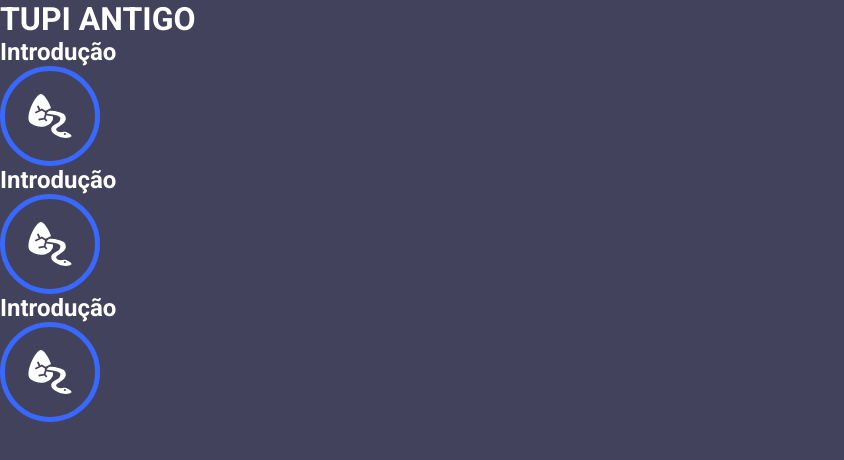
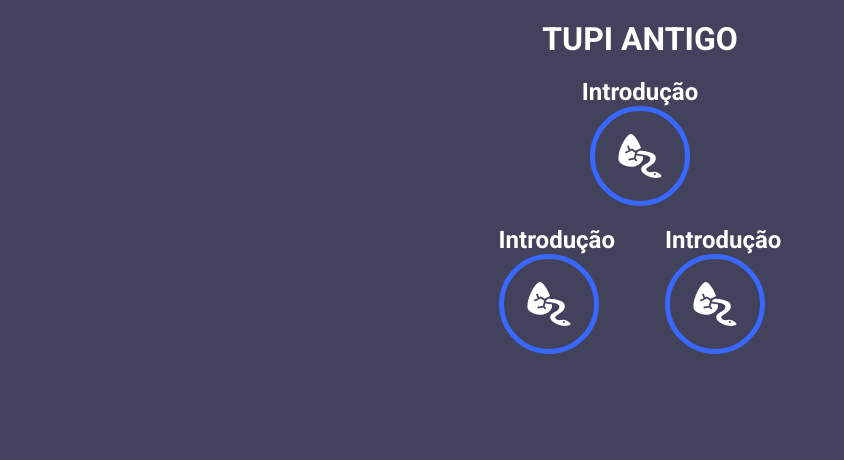
Before and after one commit to miqueiasbelfort/Nativa, a React (Vite) app: page /tupi_antigo in a window 1280 px wide. Shown: the top 460 px of the page, without its empty margins (0-844 px from the left). Built offline with nearby package versions, Linux system fonts and the light colour scheme.

Commit message:
components styles

```diff
--- a/src/components/Introduction/Introduction.module.css
+++ b/src/components/Introduction/Introduction.module.css
@@ -6,18 +6,6 @@
     align-items: center;
     gap: 20px;
     margin-top: 20px;
-}
-.simple_container{
-    display: flex;
-    flex-direction: column;
-    align-items: center;
-    margin-bottom: 20px;
-}
-.duo_container{
-    display: flex;
-    align-items: center;
-    justify-self: center;
-    gap: 50px;
 }
 .cards {
     width: 40%;
--- a/src/components/TrasformText/TrasformText.module.css
+++ b/src/components/TrasformText/TrasformText.module.css
@@ -36,3 +36,12 @@
     background-color: #15144b;
     box-shadow: none;
 }
+
+@media screen and (max-width: 768px){
+    .text_form_container {
+        padding: 0 10px;
+    }
+    .btn_options {
+        margin: 10px;
+    }
+}
--- a/src/index.css
+++ b/src/index.css
@@ -30,9 +30,6 @@ input, button {
 .btn:hover {
     background-color: #0f40e3;
 }
-
-/*PAGES*/
-
 
 /*LOGIC*/
 .clicked {
--- /dev/null
+++ b/src/pages/tupi_antigo/Tupi_antigo.module.css
@@ -0,0 +1,21 @@
+.container {
+    width: 100%;
+    text-align: center;
+    display: flex;
+    flex-direction: column;
+    align-items: center;
+    gap: 20px;
+    margin-top: 20px;
+}
+.simple_container{
+    display: flex;
+    flex-direction: column;
+    align-items: center;
+    margin-bottom: 20px;
+}
+.duo_container{
+    display: flex;
+    align-items: center;
+    justify-self: center;
+    gap: 50px;
+}
--- a/src/pages/tupi_antigo/index.jsx
+++ b/src/pages/tupi_antigo/index.jsx
@@ -1,24 +1,24 @@
-import {Link} from 'react-router-dom'
+import styles from "./Tupi_antigo.module.css"
 import {GiSnakeEgg} from "react-icons/gi"
 
 import Circle from '../../components/Circle'
 
 const Tupi_antigo = () => {
   return (
-    <div className="container">
+    <div className={styles.container}>
       <h1>TUPI ANTIGO</h1>
       <div>
 
-        <div className='simple_container all_line'>
+        <div className={styles.simple_container}>
           <h2>Introdução</h2>
           <Circle
             link="/tupi_antigo/introducao"
             icon={<GiSnakeEgg/>}
           />
         </div>
-        <div className='duo_container'>
+        <div className={styles.duo_container}>
 
-          <div className='all_line'>
+          <div>
             <h2>Introdução</h2>
             <Circle
               link="/tupi_antigo/introducao"
@@ -26,7 +26,7 @@ const Tupi_antigo = () => {
             />
           </div>
 
-          <div className='all_line'>
+          <div>
             <h2>Introdução</h2>
             <Circle
               link="/tupi_antigo/introducao"
```
